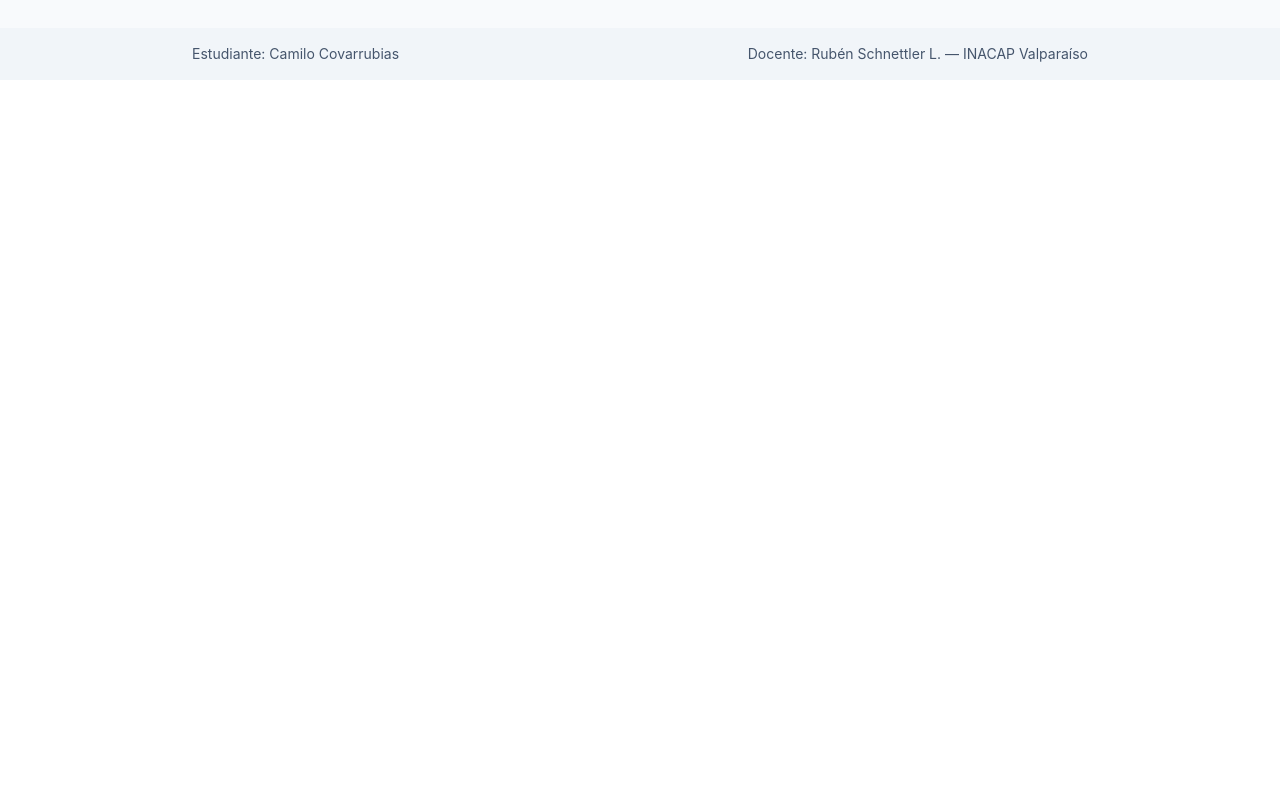
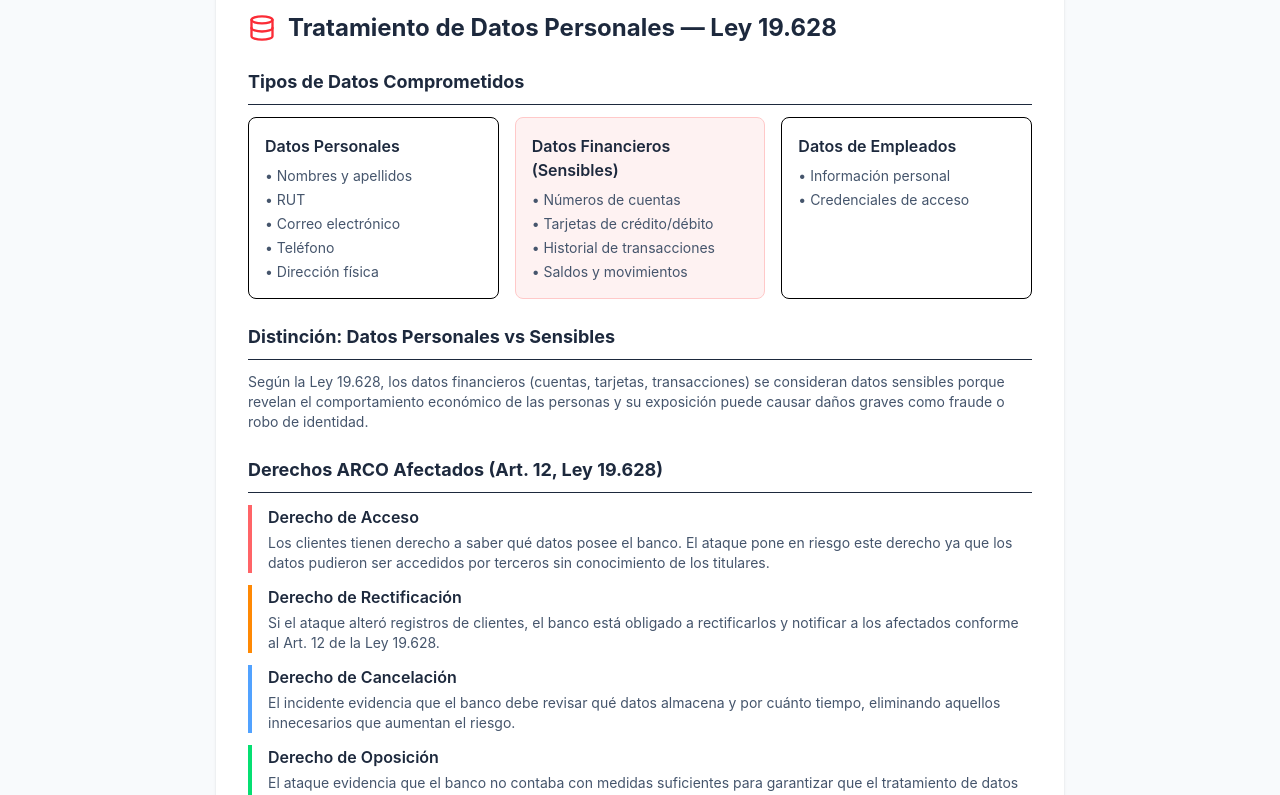
Before and after one commit to camilo15-cpu/informe_covcam, a React (Vite) app: page / in a window 1280 px wide. Shown: the part 3980-4775 px from the top of the page. Before the commit the page ends 4060 px from the top, so only its background shows below. Built offline with nearby package versions, Linux system fonts and the light colour scheme.

Commit message:
Agrega componente Datos personales y archivo md

```diff
--- a/docs_covcam/06_datos_covcam.md
+++ b/docs_covcam/06_datos_covcam.md
@@ -0,0 +1,40 @@
+# Tratamiento de Datos Personales — Caso Banco Estado Chile 2020
+
+## Tipos de Datos Comprometidos
+
+### 1. Datos Personales
+- Nombres y apellidos de clientes
+- RUT (Rol Único Tributario)
+- Direcciones de correo electrónico
+- Números de teléfono
+- Direcciones físicas
+
+### 2. Datos Financieros (Sensibles)
+- Números de cuentas bancarias
+- Información de tarjetas de crédito y débito
+- Historial de transacciones
+- Saldos y movimientos de cuentas
+
+### 3. Datos de Empleados
+- Información personal de trabajadores del banco
+- Credenciales de acceso a sistemas internos
+
+## Distinción Datos Personales vs Datos Sensibles
+
+Según la Ley 19.628, los **datos personales** son cualquier información que identifique a una persona natural. Los **datos sensibles** son aquellos que revelan información íntima como origen racial, salud, vida sexual, opiniones políticas o religiosas.
+
+En el caso Banco Estado, los datos financieros (cuentas, tarjetas, transacciones) se consideran **datos sensibles** porque revelan el comportamiento económico de las personas y su exposición puede causar daños graves como fraude o robo de identidad.
+
+## Derechos ARCO Afectados (Ley 19.628)
+
+### Derecho de Acceso (Art. 12)
+Los clientes tienen derecho a saber qué datos personales posee el banco y cómo los trata. El ataque pone en riesgo este derecho ya que los datos pudieron ser accedidos por terceros no autorizados sin conocimiento de los titulares.
+
+### Derecho de Rectificación (Art. 12)
+Los titulares tienen derecho a corregir datos incorrectos. Si el ataque alteró o corrompió registros de clientes, el banco está obligado a rectificarlos y notificar a los afectados.
+
+### Derecho de Cancelación (Art. 12)
+Los clientes tienen derecho a solicitar la eliminación de sus datos cuando no sean necesarios. El incidente evidencia que el banco debe revisar qué datos almacena y por cuánto tiempo, eliminando aquellos innecesarios que aumentan el riesgo.
+
+### Derecho de Oposición (Art. 12)
+Los titulares pueden oponerse al tratamiento de sus datos en ciertos casos. El ataque evidencia que el banco no contaba con medidas suficientes para garantizar que el tratamiento de datos se realizara de forma segura y conforme a la ley.
--- a/src/App.jsx
+++ b/src/App.jsx
@@ -1,10 +1,10 @@
-
 import { Shield } from 'lucide-react'
 import Resumen from './components/Resumen'
 import Marco from './components/Marco'
 import Delitos from './components/Delitos'
 import Comparacion from './components/Comparacion'
 import Responsabilidades from './components/Responsabilidades'
+import Datos from './components/Datos'
 
 function App() {
   return (
@@ -29,6 +29,7 @@ function App() {
         <Delitos />
         <Comparacion />
         <Responsabilidades />
+        <Datos />
       </main>
 
       <footer className="bg-slate-100 text-slate-600 text-sm py-4 px-6">
--- /dev/null
+++ b/src/components/Datos.jsx
@@ -0,0 +1,83 @@
+import { Database } from 'lucide-react'
+
+function Datos() {
+  return (
+    <div className="bg-white rounded-lg shadow p-8 mb-6">
+      <div className="flex items-center gap-3 mb-6">
+        <Database className="text-red-500" size={28} />
+        <h2 className="text-2xl font-bold text-slate-800">
+          Tratamiento de Datos Personales — Ley 19.628
+        </h2>
+      </div>
+
+      <div className="space-y-6">
+        <div>
+          <h3 className="text-lg font-bold text-slate-800 mb-3 border-b pb-2">
+            Tipos de Datos Comprometidos
+          </h3>
+          <div className="grid grid-cols-1 md:grid-cols-3 gap-4">
+            <div className="border rounded-lg p-4">
+              <h4 className="font-semibold text-slate-800 mb-2">Datos Personales</h4>
+              <ul className="text-slate-600 text-sm space-y-1">
+                <li>• Nombres y apellidos</li>
+                <li>• RUT</li>
+                <li>• Correo electrónico</li>
+                <li>• Teléfono</li>
+                <li>• Dirección física</li>
+              </ul>
+            </div>
+            <div className="border rounded-lg p-4 border-red-200 bg-red-50">
+              <h4 className="font-semibold text-slate-800 mb-2">Datos Financieros (Sensibles)</h4>
+              <ul className="text-slate-600 text-sm space-y-1">
+                <li>• Números de cuentas</li>
+                <li>• Tarjetas de crédito/débito</li>
+                <li>• Historial de transacciones</li>
+                <li>• Saldos y movimientos</li>
+              </ul>
+            </div>
+            <div className="border rounded-lg p-4">
+              <h4 className="font-semibold text-slate-800 mb-2">Datos de Empleados</h4>
+              <ul className="text-slate-600 text-sm space-y-1">
+                <li>• Información personal</li>
+                <li>• Credenciales de acceso</li>
+              </ul>
+            </div>
+          </div>
+        </div>
+
+        <div>
+          <h3 className="text-lg font-bold text-slate-800 mb-3 border-b pb-2">
+            Distinción: Datos Personales vs Sensibles
+          </h3>
+          <p className="text-slate-600 text-sm">Según la Ley 19.628, los datos financieros (cuentas, tarjetas, transacciones) se consideran datos sensibles porque revelan el comportamiento económico de las personas y su exposición puede causar daños graves como fraude o robo de identidad.</p>
+        </div>
+
+        <div>
+          <h3 className="text-lg font-bold text-slate-800 mb-3 border-b pb-2">
+            Derechos ARCO Afectados (Art. 12, Ley 19.628)
+          </h3>
+          <div className="space-y-3">
+            <div className="border-l-4 border-red-400 pl-4">
+              <h4 className="font-semibold text-slate-800">Derecho de Acceso</h4>
+              <p className="text-slate-600 text-sm mt-1">Los clientes tienen derecho a saber qué datos posee el banco. El ataque pone en riesgo este derecho ya que los datos pudieron ser accedidos por terceros sin conocimiento de los titulares.</p>
+            </div>
+            <div className="border-l-4 border-orange-400 pl-4">
+              <h4 className="font-semibold text-slate-800">Derecho de Rectificación</h4>
+              <p className="text-slate-600 text-sm mt-1">Si el ataque alteró registros de clientes, el banco está obligado a rectificarlos y notificar a los afectados conforme al Art. 12 de la Ley 19.628.</p>
+            </div>
+            <div className="border-l-4 border-blue-400 pl-4">
+              <h4 className="font-semibold text-slate-800">Derecho de Cancelación</h4>
+              <p className="text-slate-600 text-sm mt-1">El incidente evidencia que el banco debe revisar qué datos almacena y por cuánto tiempo, eliminando aquellos innecesarios que aumentan el riesgo.</p>
+            </div>
+            <div className="border-l-4 border-green-400 pl-4">
+              <h4 className="font-semibold text-slate-800">Derecho de Oposición</h4>
+              <p className="text-slate-600 text-sm mt-1">El ataque evidencia que el banco no contaba con medidas suficientes para garantizar que el tratamiento de datos se realizara de forma segura conforme a la ley.</p>
+            </div>
+          </div>
+        </div>
+      </div>
+    </div>
+  )
+}
+
+export default Datos
```
